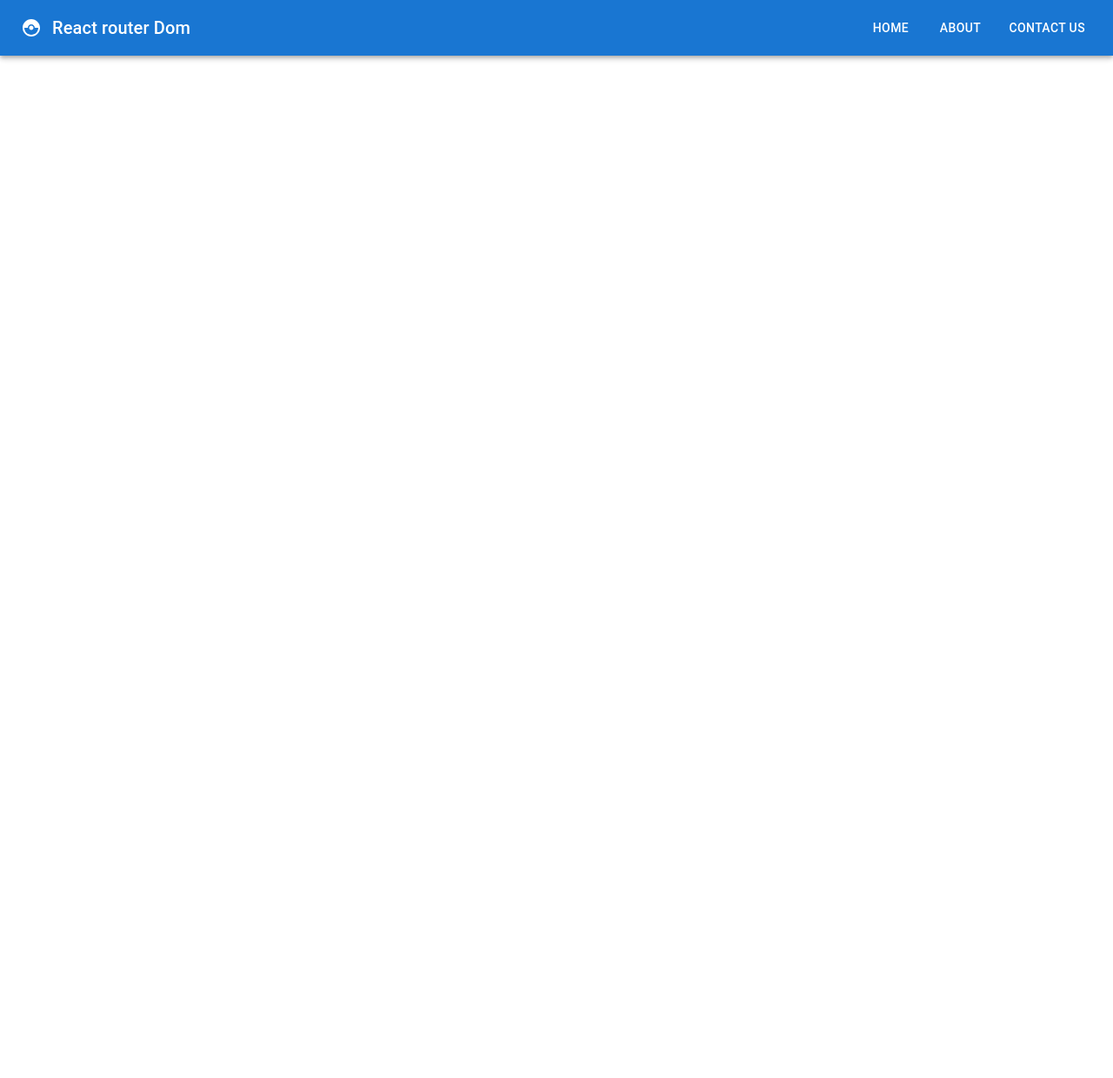
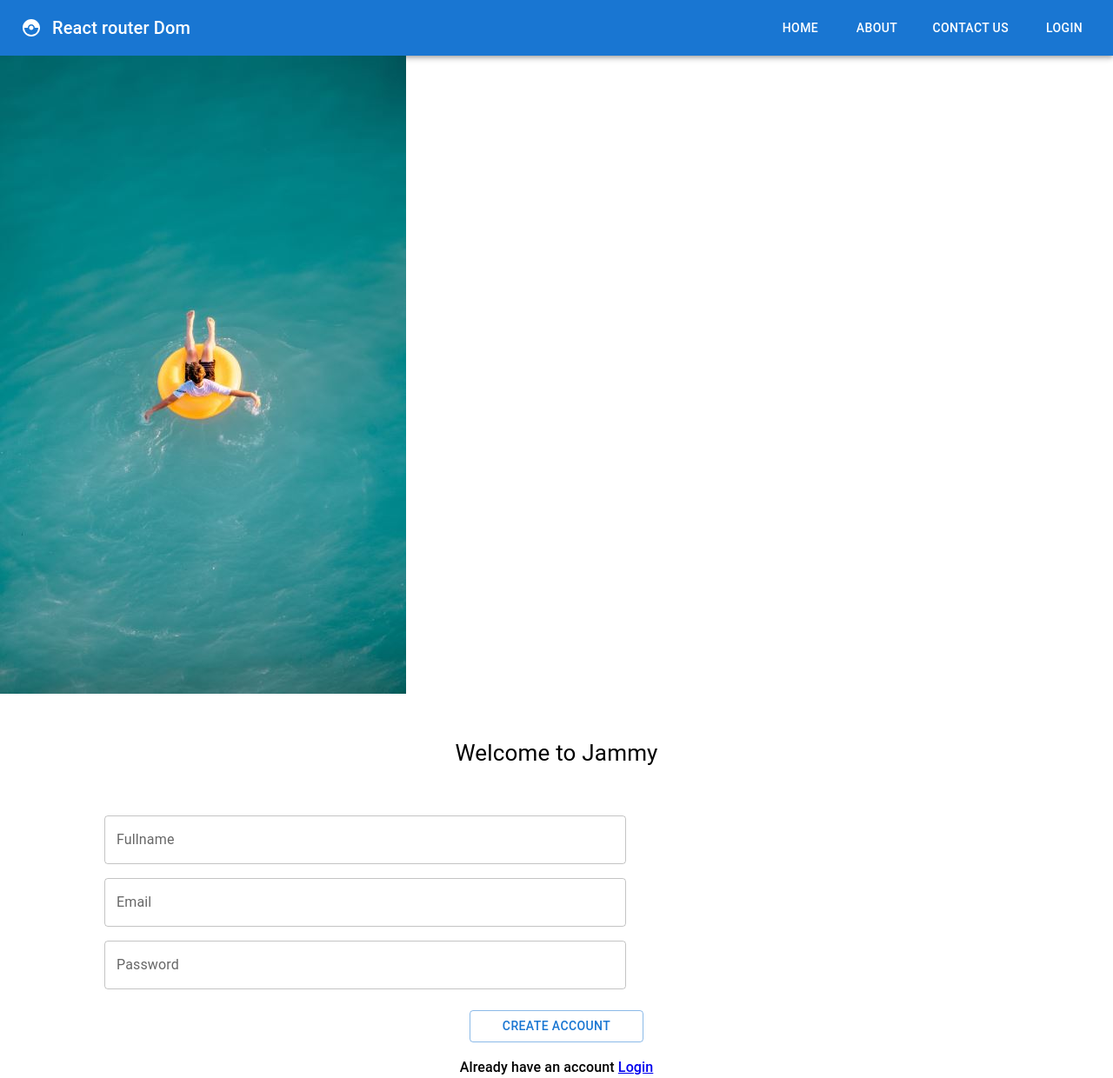
Before and after one commit to cecililu/react_project, a React (Create React App) app: page /login in a window 1280 px wide. Shown: the whole page at 87% size. Before the commit the page ends 800 px from the top, so only its background shows below. Built offline with nearby package versions, Linux system fonts and the light colour scheme.

Commit message:
optimizing form style

```diff
--- /dev/null
+++ b/src/Pages/Login.jsx
@@ -0,0 +1,51 @@
+import { Box, Button, Grid, TextField, Typography} from '@mui/material'
+import React from 'react'
+import { Link } from 'react-router-dom'
+import loginpic from './pic.JPG'
+export const Login = () => {
+
+
+  const handleSubmit=(e)=>{
+    e.preventDefault();
+    console.log('submitted')
+  }
+
+  return (<>
+
+       <Grid container spacing={1}>
+        <Grid item >
+           <Box>
+            <img alt='login image' src={loginpic} />
+           </Box>
+        </Grid>
+        <Grid item xs>
+            <Box>
+            <Typography  variant='h4' component='center' sx={{mt:5,fontSize:26, font:'Poppins'}} >
+            Welcome to Jammy
+            </Typography>
+            <Box sx={{mt:6}}>
+              <form onSubmit={handleSubmit}>
+            <TextField  sx={{width:600,mx:15,my:1}} id="outlined-basic" label="Fullname" variant="outlined" />
+
+            <TextField sx={{width:600,mx:15,my:1}} id="outlined-basic" label="Email" variant="outlined" />
+
+            <TextField sx={{width:600,mx:15,my:1}}  id="outlined-basic" label="Password" variant="outlined" />
+
+
+            <center><Button variant="outlined"  sx={{width:200,mx:15,my:2}} onClick={handleSubmit}>Create Account</Button></center>
+
+            </form>
+
+            <Typography  variant='h6' component='center' sx= {{fontSize:16}} >
+            Already have an account <span><Link to='/'>Login</Link></span>
+            </Typography>
+            </Box>
+
+            </Box>
+        </Grid>
+
+    </Grid>
+
+    </>
+  )
+}
--- a/src/section/Main.js
+++ b/src/section/Main.js
@@ -3,6 +3,7 @@ import {Route,Routes } from 'react-router-dom'
 import { Aboutus } from '../Pages/Aboutus'
 import { Contactus } from '../Pages/Contactus'
 import { Home } from '../Pages/Home'
+import { Login } from '../Pages/Login'
 export const Main = () => {
   return (
     <>
@@ -11,6 +12,8 @@ export const Main = () => {
        <Route path="/" element={<Home/>} />
        <Route path="contact" element={<Contactus/>} />
        <Route path="about" element={<Aboutus/>}/>
+       <Route path="login" element={<Login/>}/>
+
      </Routes>
 
     </>
--- a/src/section/NavBar.js
+++ b/src/section/NavBar.js
@@ -15,7 +15,7 @@ export const NavBar = () => {
          <Typography variant='h6' component='div' sx={{flexGrow:1}}>
           React router Dom
          </Typography>
-         <Stack direction='row' spacing={2}>
+         <Stack direction='row' spacing={3}>
 
             <Button color='inherit'>
             <Link to="/" style={{textDecoration:'none',color:'white'}}>Home</Link>
@@ -26,6 +26,9 @@ export const NavBar = () => {
             <Button color='inherit'>
             <Link to="contact" style={{textDecoration:'none',color:'white'}} >Contact us</Link>
             </Button>
+            <Button color='inherit'>
+            <Link to="login" style={{textDecoration:'none',color:'white'}} >Login</Link>
+            </Button>
          </Stack>
       </Toolbar>
     </AppBar>
```
Also changed, not shown: src/Pages/pic.JPG (added).
